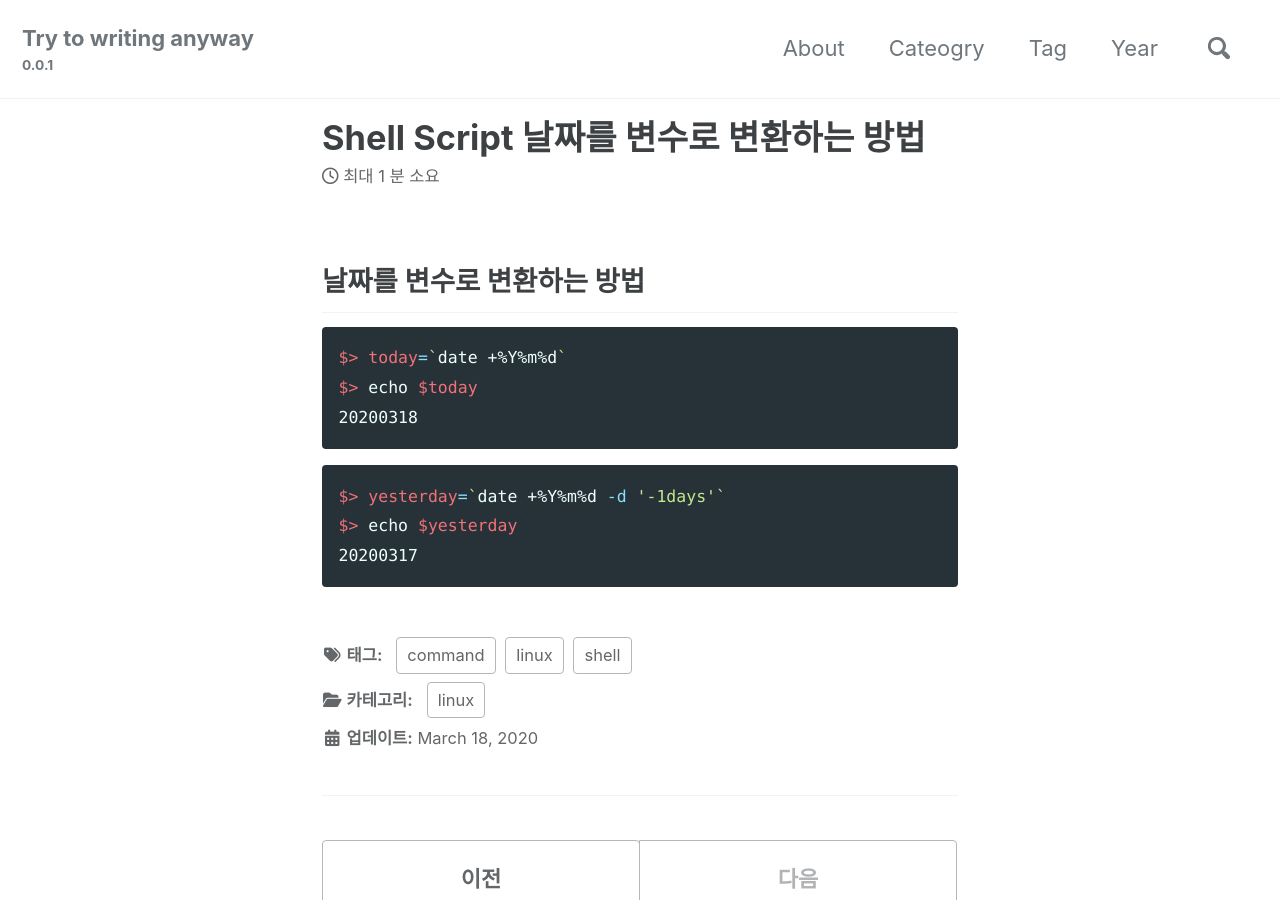
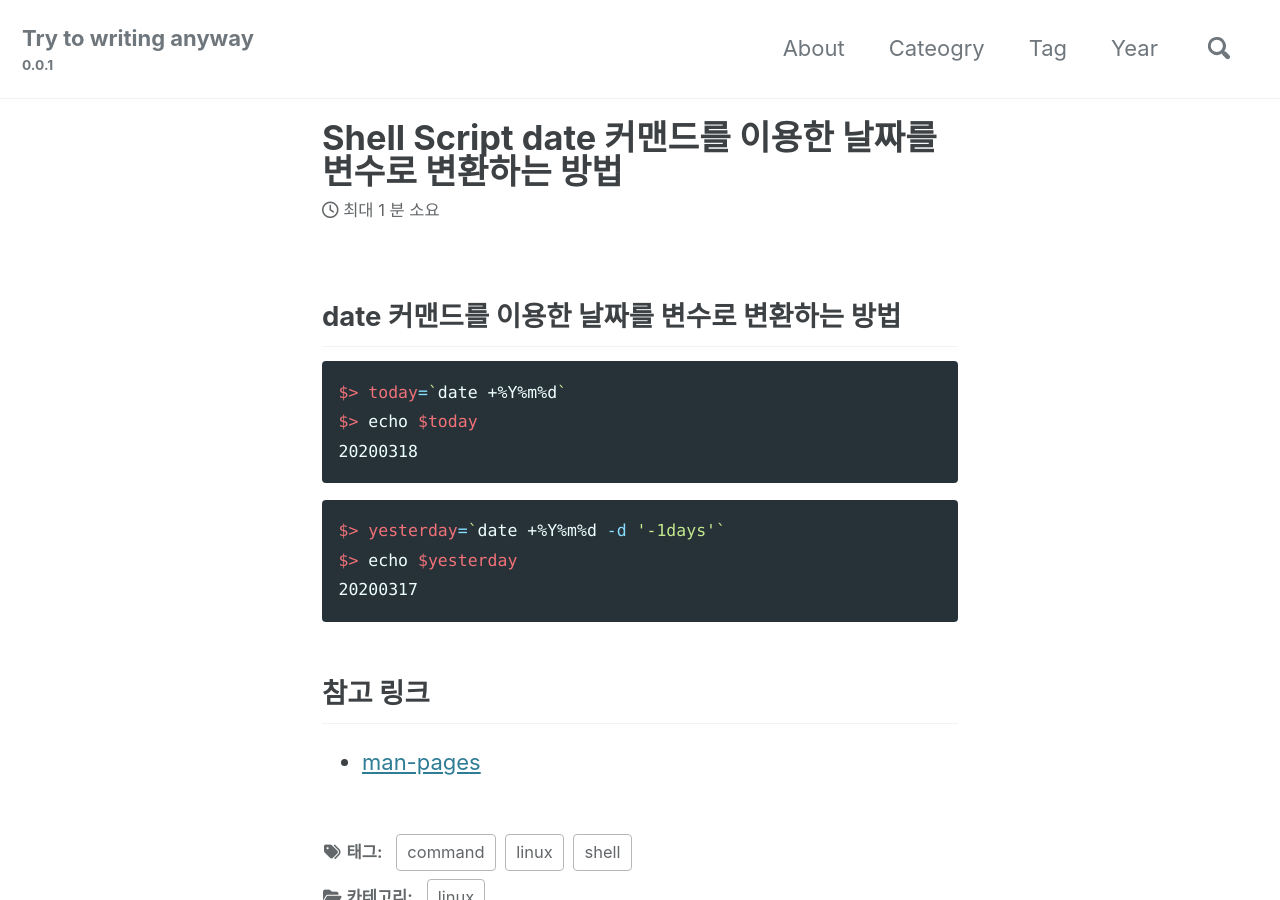
Before and after one commit to geeksaga/geeksaga.github, a Jekyll site: the page built from _posts/linux/tip/2020-03-18-shell.md, in a window 1280 px wide and 900 px high. Built offline with Jekyll 4.4.1, drawn with Linux system fonts in a browser that asks for light colours; cached includes are drawn as plain includes; nearby versions of some CDN libraries; comment, search, counter and statistics services are not loaded.

Commit message:
Update post shell

````diff
--- a/_posts/linux/tip/2020-03-18-shell.md
+++ b/_posts/linux/tip/2020-03-18-shell.md
@@ -1,5 +1,5 @@
 ---
-title: "Shell Script 날짜를 변수로 변환하는 방법"
+title: "Shell Script date 커맨드를 이용한 날짜를 변수로 변환하는 방법"
 description: "Shell Tip"
 category: linux
 tags: [command, linux, shell]
@@ -7,7 +7,7 @@ date: Wed Mar 18 10:39:28 KST 2020
 published: true
 ---
 
-## 날짜를 변수로 변환하는 방법
+## date 커맨드를 이용한 날짜를 변수로 변환하는 방법
 ```shell
 $> today=`date +%Y%m%d`
 $> echo $today
@@ -19,3 +19,8 @@ $> yesterday=`date +%Y%m%d -d '-1days'`
 $> echo $yesterday
 20200317
 ```
+
+## 참고 링크
+* [man-pages][1]
+
+[1]: http://man7.org/linux/man-pages/man1/date.1.html "date man-page"
````
